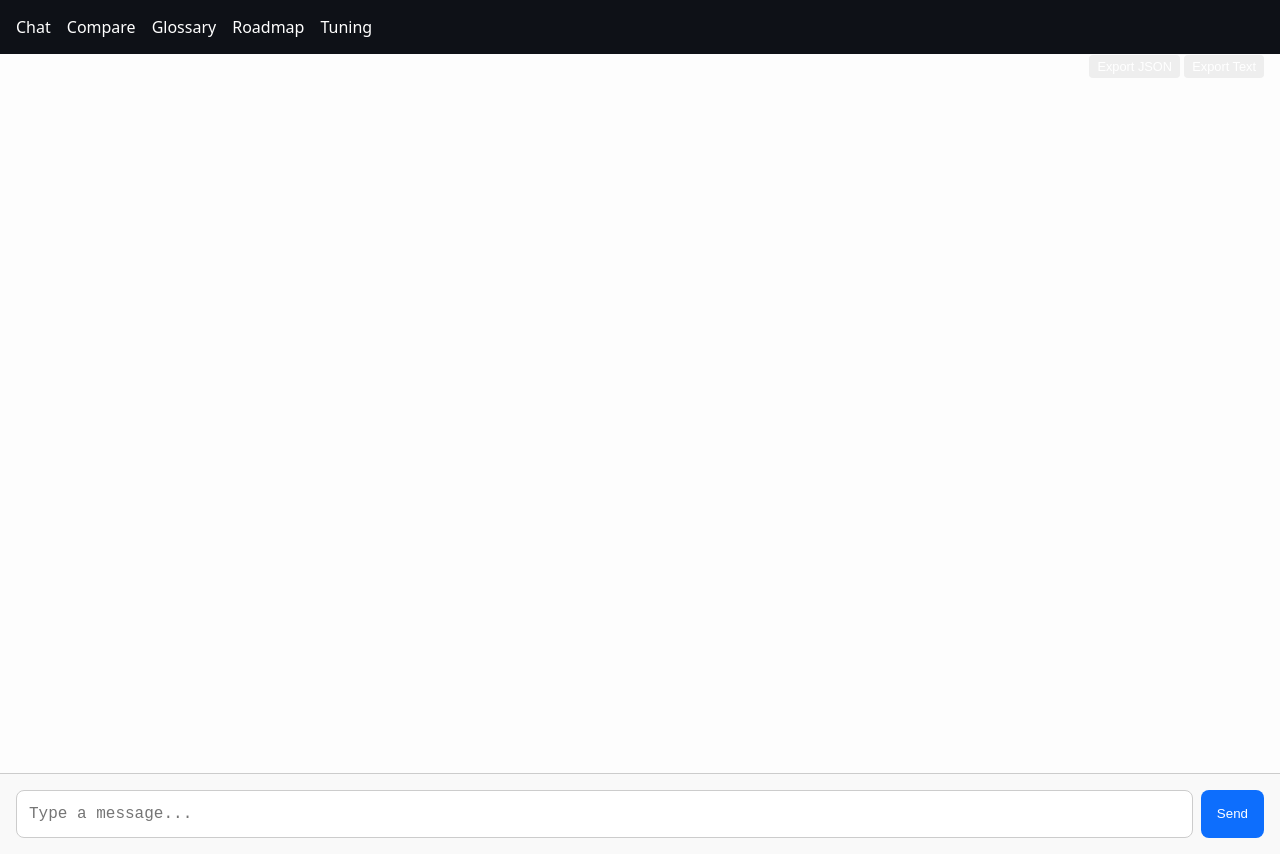
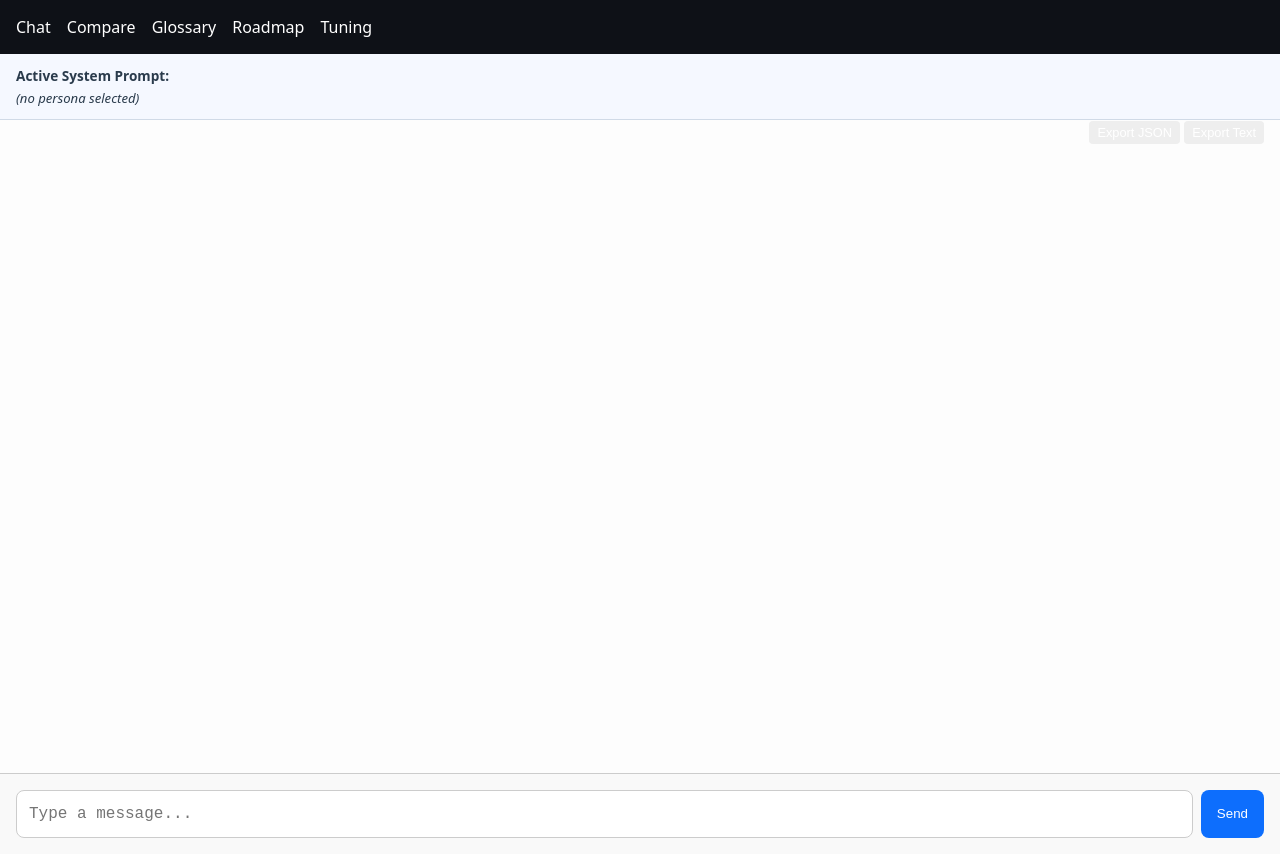
Before and after one commit to ScottFitzgerald83/grail, a SvelteKit app in the folder frontend/: page /chat in a window 1280 px wide. Built offline with nearby package versions, Linux system fonts and the light colour scheme.

Commit message:
chat now displays an active system prompt or persona preview banner at the top

```diff
--- a/frontend/src/routes/chat/+page.svelte
+++ b/frontend/src/routes/chat/+page.svelte
@@ -5,12 +5,31 @@
     let input = '';
     let sending = false;
 
+    // Persona banner state
+    let activePersona = '';
+    let systemPrompt = '';
+
+    onMount(() => {
+        const config = JSON.parse(localStorage.getItem("grailConfig") || "{}");
+        activePersona = config.persona || '';
+        systemPrompt = config.system_prompt || '';
+    });
+
     let chatWindow;
     let showScrollButton = false;
 
     // Message editing/deletion/export state
     let editingId = null;
     let editedInput = '';
+
+    function personaDescription(key) {
+        const descriptions = {
+            friendly: 'You are a helpful, friendly assistant who explains things clearly and kindly.',
+            creative: 'You are a poetic and imaginative assistant who speaks with flair and metaphor.',
+            concise: 'You are a brief, precise assistant who avoids unnecessary elaboration.'
+        };
+        return descriptions[key] || '(no persona selected)';
+    }
 
     function startEdit(message) {
         editingId = message.id;
@@ -154,6 +173,14 @@
 </script>
 
 <div class="chat-container">
+    {#if activePersona !== 'none' || systemPrompt}
+      <div class="persona-banner">
+        <strong>Active System Prompt:</strong>
+        <div class="prompt-content">
+          {systemPrompt || personaDescription(activePersona)}
+        </div>
+      </div>
+    {/if}
     <div style="text-align: right; padding: 0 1rem 0.5rem;">
         <button class="mini" on:click={() => exportChat('json')}>Export JSON</button>
         <button class="mini" on:click={() => exportChat('txt')}>Export Text</button>
@@ -378,4 +405,17 @@
     button.mini:hover {
         background: #ddd;
     }
+    .persona-banner {
+        background: #f5f8ff;
+        padding: 0.75rem 1rem;
+        font-size: 0.85rem;
+        color: #2a3b4c;
+        border-bottom: 1px solid #d0dae7;
+    }
+
+    .persona-banner .prompt-content {
+        margin-top: 0.25rem;
+        font-style: italic;
+        font-size: 0.82rem;
+    }
 </style>
```
